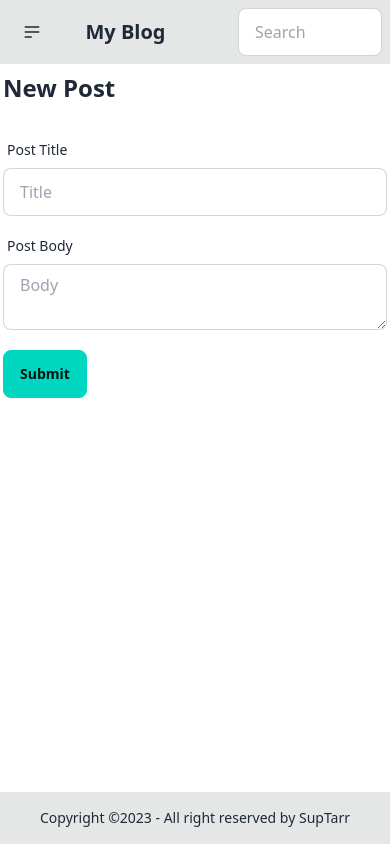
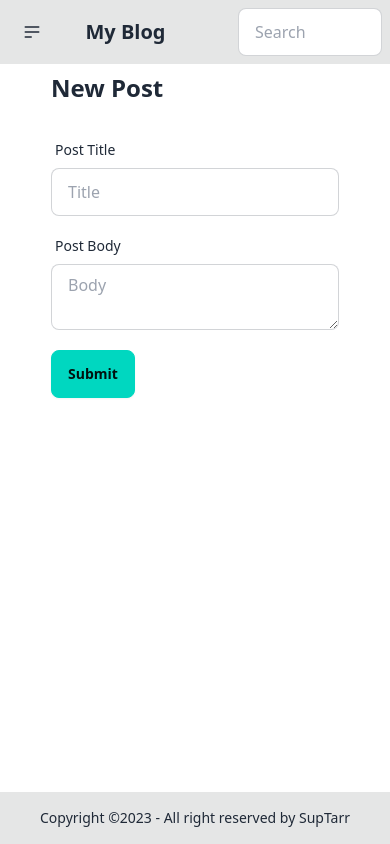
Before and after one commit to SupTarr/my-blog, a React (Vite) app: page /post in a window 390 px wide. Built offline with nearby package versions, Linux system fonts and the light colour scheme.

Commit message:
fix: change width on phone

```diff
--- a/src/pages/PageAbout.tsx
+++ b/src/pages/PageAbout.tsx
@@ -1,7 +1,7 @@
 const PageAbout = () => {
   return (
     <main className="mx-auto flex w-full max-w-screen-lg flex-col flex-wrap content-center gap-5 p-2">
-      <h1 className="mb-2 min-w-96 text-2xl font-semibold">About</h1>
+      <h1 className="mb-2 w-72 text-2xl font-semibold md:min-w-96">About</h1>
       <p>
         This blog app is a project in the{" "}
         <a
--- a/src/pages/PageNewPost.tsx
+++ b/src/pages/PageNewPost.tsx
@@ -15,7 +15,7 @@ const PageNewPost = ({
 }: PropsType) => {
   return (
     <main className="mx-auto flex w-full max-w-screen-lg flex-col flex-wrap content-center gap-5 p-2">
-      <h1 className="mb-2 min-w-96 text-2xl font-semibold">New Post</h1>
+      <h1 className="mb-2 w-72 text-2xl font-semibold md:min-w-96">New Post</h1>
       <form
         onSubmit={(e) => {
           e.preventDefault();
```
